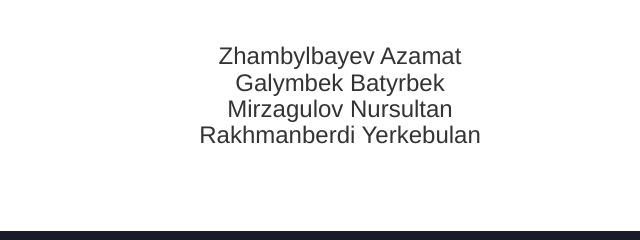
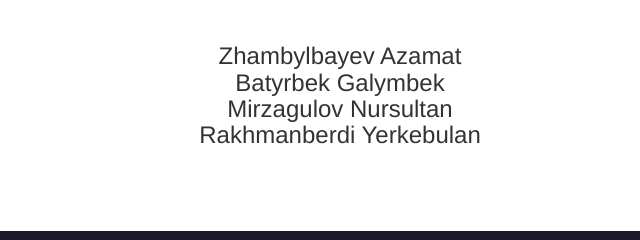
Before and after one commit to Azamatsksstv/elmatadoresprojectbusiness, a plain HTML site: page index.html in a window 1280 px wide. Shown: the part 2749-2989 px from the top of the page, 300-940 px from the left. Drawn offline with nearby package versions, Linux system fonts and the light colour scheme; a web font is replaced by a local one.

Commit message:
second commit

```diff
--- a/index.html
+++ b/index.html
@@ -188,7 +188,7 @@
 			<div class="section-header text-center">
 				<h1 style="margin-bottom: 50px; font-size: 50px;">Team members</h1>
 				<h3>Zhambylbayev Azamat</h3>
-				<h3>Galymbek Batyrbek</h3>
+				<h3>Batyrbek Galymbek</h3>
 				<h3>Mirzagulov Nursultan</h3>
 				<h3>Rakhmanberdi Yerkebulan</h3>
 			</div><!--/.section-header-->
```
